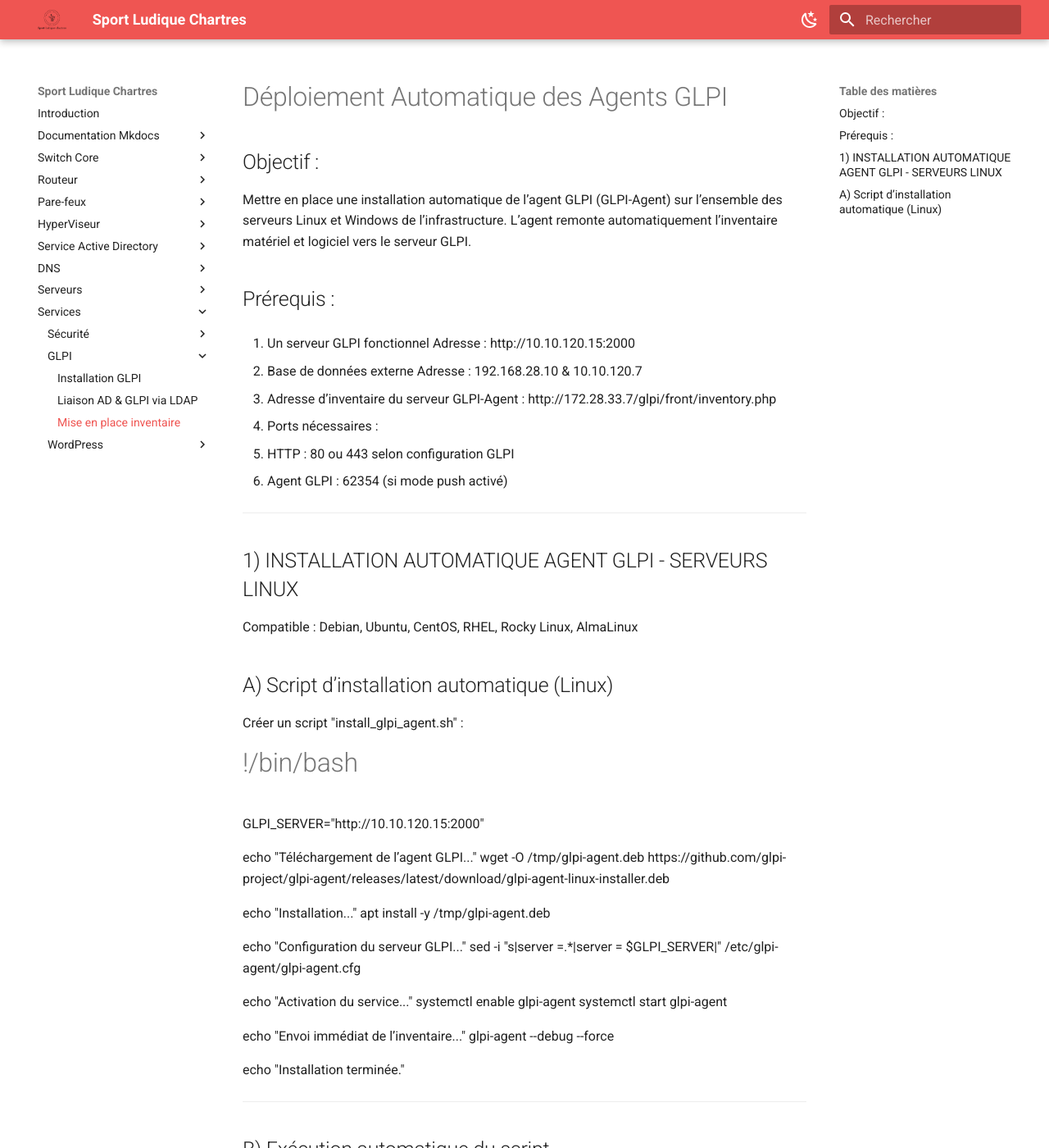
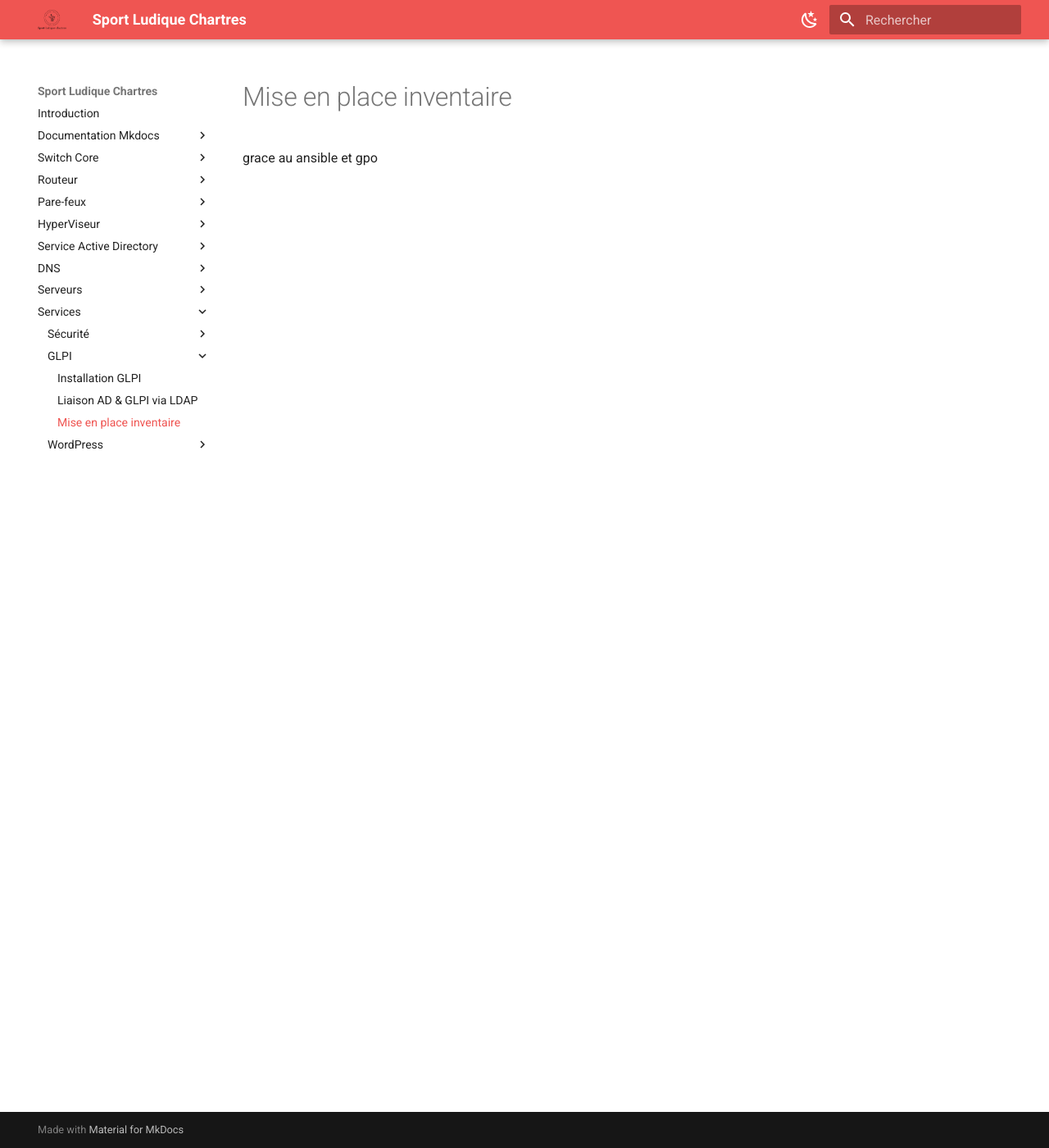
Before and after one commit to Sym-0ne/sport-ludique-Chartres, an MkDocs documentation site: the page built from docs/Services/GLPI/Glpi3.md, in a window 1280 px wide and 1400 px high. Shown: the whole window at 82% size. Built offline with MkDocs 1.6.1 and Material for MkDocs 9.7.7, drawn with Linux system fonts in a browser that asks for light colours; some of the changed text lies outside the part shown.

Commit message:
modif documentation

```diff
--- a/docs/Services/GLPI/Glpi3.md
+++ b/docs/Services/GLPI/Glpi3.md
@@ -1,196 +1 @@
-# Déploiement Automatique des Agents GLPI
-
-
-Objectif :
----------
-Mettre en place une installation automatique de l’agent GLPI (GLPI-Agent)
-sur l’ensemble des serveurs Linux et Windows de l’infrastructure.
-L’agent remonte automatiquement l’inventaire matériel et logiciel
-vers le serveur GLPI.
-
-Prérequis :
------------
-1. Un serveur GLPI fonctionnel
-   Adresse : http://10.10.120.15:2000
-
-2. Base de données externe
-   Adresse : 192.168.28.10 & 10.10.120.7
-
-3. Adresse d’inventaire du serveur GLPI-Agent :
-   http://172.28.33.7/glpi/front/inventory.php
-
-4. Ports nécessaires :
-   - HTTP : 80 ou 443 selon configuration GLPI
-   - Agent GLPI : 62354 (si mode push activé)
-
-------------------------------------------------------------
-1) INSTALLATION AUTOMATIQUE AGENT GLPI - SERVEURS LINUX
-------------------------------------------------------------
-
-Compatible : Debian, Ubuntu, CentOS, RHEL, Rocky Linux, AlmaLinux
-
-A) Script d’installation automatique (Linux)
---------------------------------------------
-Créer un script "install_glpi_agent.sh" :
-
-#!/bin/bash
-GLPI_SERVER="http://10.10.120.15:2000"
-
-echo "Téléchargement de l’agent GLPI..."
-wget -O /tmp/glpi-agent.deb https://github.com/glpi-project/glpi-agent/releases/latest/download/glpi-agent-linux-installer.deb
-
-echo "Installation..."
-apt install -y /tmp/glpi-agent.deb
-
-echo "Configuration du serveur GLPI..."
-sed -i "s|server =.*|server = $GLPI_SERVER|" /etc/glpi-agent/glpi-agent.cfg
-
-echo "Activation du service..."
-systemctl enable glpi-agent
-systemctl start glpi-agent
-
-echo "Envoi immédiat de l’inventaire..."
-glpi-agent --debug --force
-
-echo "Installation terminée."
-
---------------------------------------------
-B) Exécution automatique du script
---------------------------------------------
-Donner les droits :
-
-chmod +x install_glpi_agent.sh
-
-Exécuter :
-
-sudo ./install_glpi_agent.sh
-
-
-------------------------------------------------------------
-2) INSTALLATION AUTOMATIQUE AGENT GLPI - SERVEURS WINDOWS
-------------------------------------------------------------
-
-A) Téléchargement de l’agent Windows
-------------------------------------
-Télécharger le dernier agent :
-https://github.com/glpi-project/glpi-agent/releases/latest
-
-Exemple : glpi-agent-x64.msi
-
-B) Script PowerShell d’installation automatique
------------------------------------------------
-Créer un script "install_glpi_agent.ps1" :
-
-$Installer = "C:\Temp\glpi-agent-x64.msi"
-$GlpiServer = "http://172.28.33.7/glpi"
-
-Write-Output "Installation de GLPI-Agent..."
-Start-Process msiexec.exe -ArgumentList "/i $Installer SERVER=$GlpiServer /qn" -Wait
-
-Write-Output "Démarrage du service..."
-Start-Service "GLPI-Agent"
-
-Write-Output "Envoi immédiat de l’inventaire..."
-& "C:\Program Files\GLPI-Agent\glpi-agent.exe" --force
-
-Write-Output "Installation terminée."
-
-C) Exécuter le script
----------------------
-PowerShell administrateur :
-
-Set-ExecutionPolicy Bypass -Force
-.\install_glpi_agent.ps1
-
-
-------------------------------------------------------------
-3) DEPLOIEMENT AUTOMATIQUE EN MASSE
-------------------------------------------------------------
-
-A) Pour Linux via SSH (Ansible)
--------------------------------
-Créer un playbook Ansible simple :
-
-- hosts: linux_servers
-  become: yes
-  tasks:
-    - name: Copier le script
-      copy: src=install_glpi_agent.sh dest=/tmp/install_glpi_agent.sh mode=0755
-
-    - name: Installer l’agent
-      command: /tmp/install_glpi_agent.sh
-
-Exécuter :
-ansible-playbook deploy_glpi_agent.yml
-
-
-B) Pour Windows via GPO
------------------------
-1. Copier "glpi-agent-x64.msi" dans un dossier partagé (ex : \\DC01\packages)
-2. Créer une GPO : "Déploiement GLPI-Agent"
-3. Modifier :
-   Configuration ordinateur → Stratégies → Paramètres du logiciel → Installation de logiciels
-4. Ajouter → Nouveau package
-5. Sélectionner : \\DC01\packages\glpi-agent-x64.msi
-6. Mode : Assigné
-7. Redémarrer les serveurs → installation automatique
-
-C) Pour Windows sans GPO : via PsExec
--------------------------------------
-Exemple de commande :
-
-psexec \\SERVER01 -u administrateur -p MDP powershell.exe -File C:\Temp\install_glpi_agent.ps1
-
-
-------------------------------------------------------------
-4) CONFIGURATION DU SERVEUR GLPI POUR L'INVENTAIRE
-------------------------------------------------------------
-
-A) Activer l’inventaire natif GLPI
-----------------------------------
-GLPI → Administration → Entités
-Sélectionner l’entité (ex : Racine)
-Aller dans :
-Inventaire → Activer : ✔️
-
-B) Vérifier la réception des inventaires
-----------------------------------------
-GLPI → Inventaire → Ordinateurs
-
-Les serveurs Linux / Windows doivent apparaître automatiquement.
-
-
-------------------------------------------------------------
-5) TESTS ET VERIFICATIONS
-------------------------------------------------------------
-
-A) Côté Linux
--------------
-systemctl status glpi-agent
-glpi-agent --force
-
-B) Côté Windows
----------------
-Services.msc → GLPI-Agent
-État : En cours d’exécution
-
-Inventaire manuel :
-"C:\Program Files\GLPI-Agent\glpi-agent.exe" --force
-
-C) Côté GLPI
-------------
-GLPI → Inventaire → Dernier contact = OK
-Informations matériel/logiciels = OK
-
-
-------------------------------------------------------------
-6) DEPLOIEMENT SILENCIEUX AVEC CONFIGURATION AUTOMATIQUE
-------------------------------------------------------------
-
-A) Linux : Arguments utiles
----------------------------
-glpi-agent --server http://172.28.33.7/glpi --daemon
-
-B) Windows MSI : Installation silencieuse
------------------------------------------
-msiexec /i glpi-agent-x64.msi SERVER=http://172.28.33.7/glpi /qn
+grace au ansible et gpo
--- a/mkdocs.yml
+++ b/mkdocs.yml
@@ -89,6 +89,7 @@
           - Configuration ReverseProxy: Serveurs/ReverseProxy/Rp.md
           - ReverseProxy Secondaire: Serveurs/ReverseProxy/RpSec.md
       - Base de Données: Serveurs/bdd.md
+      - Serveur Ansible: Serveurs/ansible.md
       - Serveur web: Serveurs/Web.md
       - Serveur Mail: Serveurs/mail.md
       - Docker: Serveurs/docker.md
```
Also changed, not shown: docs/Serveurs/ansible.md (added, +65 -0 lines), docs/Serveurs/docker.md (+9 -1 lines).
